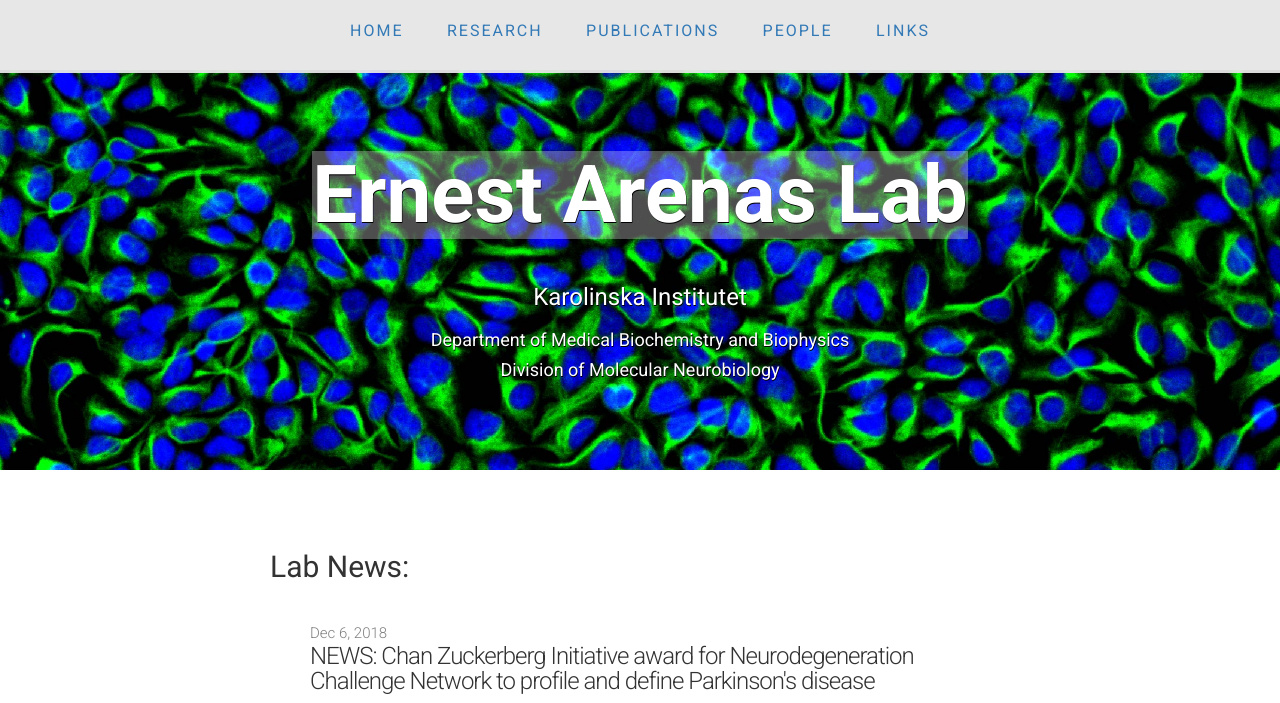
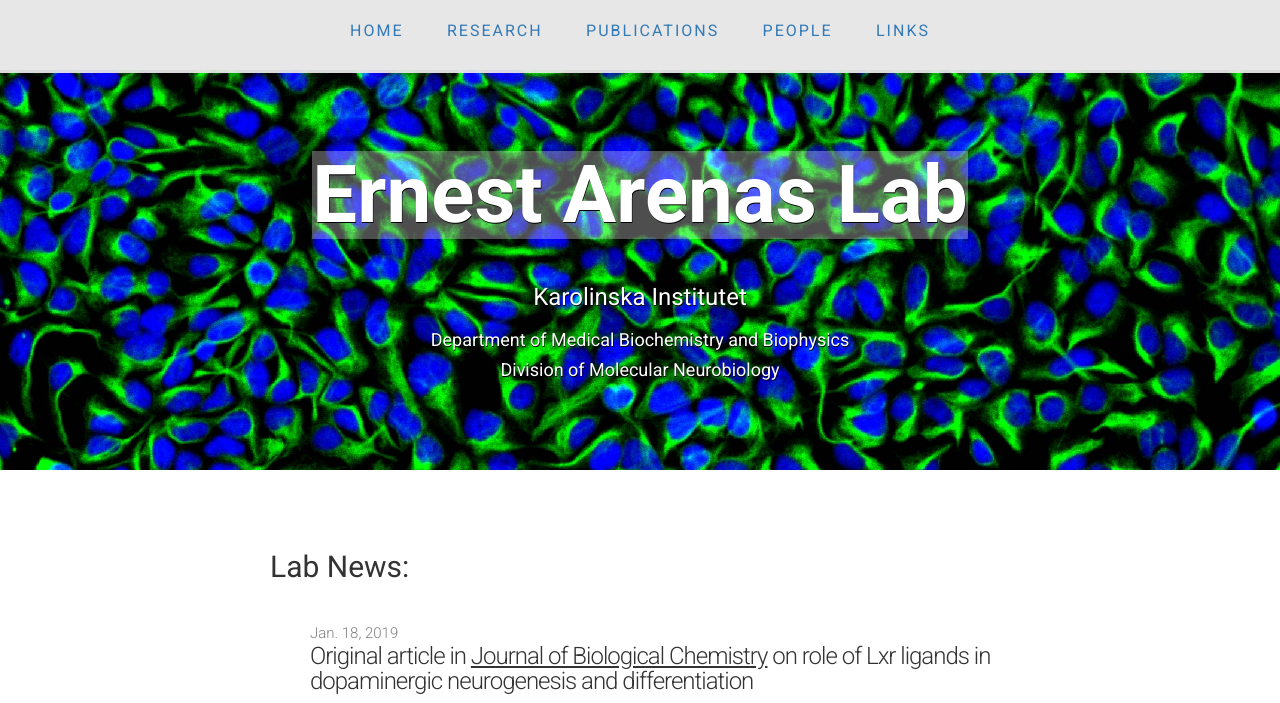
Before and after one commit to ArenasLab/arenaslab.github.io, a Jekyll site: the page index.html, which Jekyll copies as it is, in a window 1280 px wide and 1400 px high. Shown: the top 703 px of the window. Built offline with Jekyll 4.4.1, drawn with Linux system fonts in a browser that asks for light colours; comment, search, counter and statistics services are not loaded; some of the changed text lies outside the part shown.

Commit message:
Update index.html

```diff
--- a/index.html
+++ b/index.html
@@ -100,6 +100,25 @@
            <p>&nbsp;</p>
 
 :END TEMPLATE -->
+
+	<li>
+          <span class="post-date">Jan. 18, 2019</span>
+	  <span class="post-link">Original article in <u>Journal of Biological Chemistry</u> on role of Lxr ligands in dopaminergic neurogenesis and differentiation</span>
+        </li>
+        <div class="well">
+          <li class="media">
+            <div class="media-body">
+              <img class="pull-left" style="margin-right:10px;" src="/img/EC-jbc.jpg" height="300px";>
+                <strong class="media-heading"><a href="http://www.jbc.org/content/early/2019/01/17/jbc.RA118.005639.abstract">24(S),25-Epoxycholesterol and <i>cholesterol 24S-hydroxylase (CYP46A1)</i> overexpression promote midbrain dopaminergic neurogenesis <i>in vivo</i></a></strong>
+                <p><small>Theofilopoulos S et al.</small></p>
+                <p>The liver X receptors Lxrα/NR1H3 and Lxrβ/NR1H2 are ligand-dependent nuclear receptors critical for midbrain dopaminergic (mDA) neuron development. We previously found that 24(S),25-epoxycholesterol (24,25-EC), the most potent and abundant Lxr ligand in the developing mouse midbrain, promotes mDA neurogenesis in vitro. In this study, we demonstrate that 24,25-EC promotes mDA neurogenesis in an Lxr-dependent manner, in the developing mouse midbrain in vivo and also prevents toxicity induced by the Lxr inhibitor geranylgeranyl pyrophosphate. Furthermore, using MS we show that overexpression of human cholesterol 24S-hydroxylase (CYP46A1) increases the levels of both 24(S)-hydroxycholesterol (24-HC) and 24,25-EC in the developing midbrain, resulting in a specific increase in mDA neurogenesis in vitro and in vivo, but has no effect on occulomotor or red nucleus neurogenesis. 24-HC, unlike 24,25-EC, did not affect in vitro neurogenesis, indicating that the neurogenic effect of 24,25-EC on mDA neurons is specific. Combined, our results indicate that increased levels of 24,25-EC in vivo, by intracerebroventricular delivery in wild-type mice or by overexpression of its biosynthetic enzyme CYP46A1, specifically promote mDA neurogenesis. We propose that increasing the levels of 24,25-EC in vivo may be a useful strategy to combat the loss of mDA neurons in Parkinson’s disease.
+                </p>
+              </div>
+            </li>
+          </div>
+
+<p>&nbsp;</p>
+
 
 	<li>
           <span class="post-date">Dec 6, 2018</span>
```
